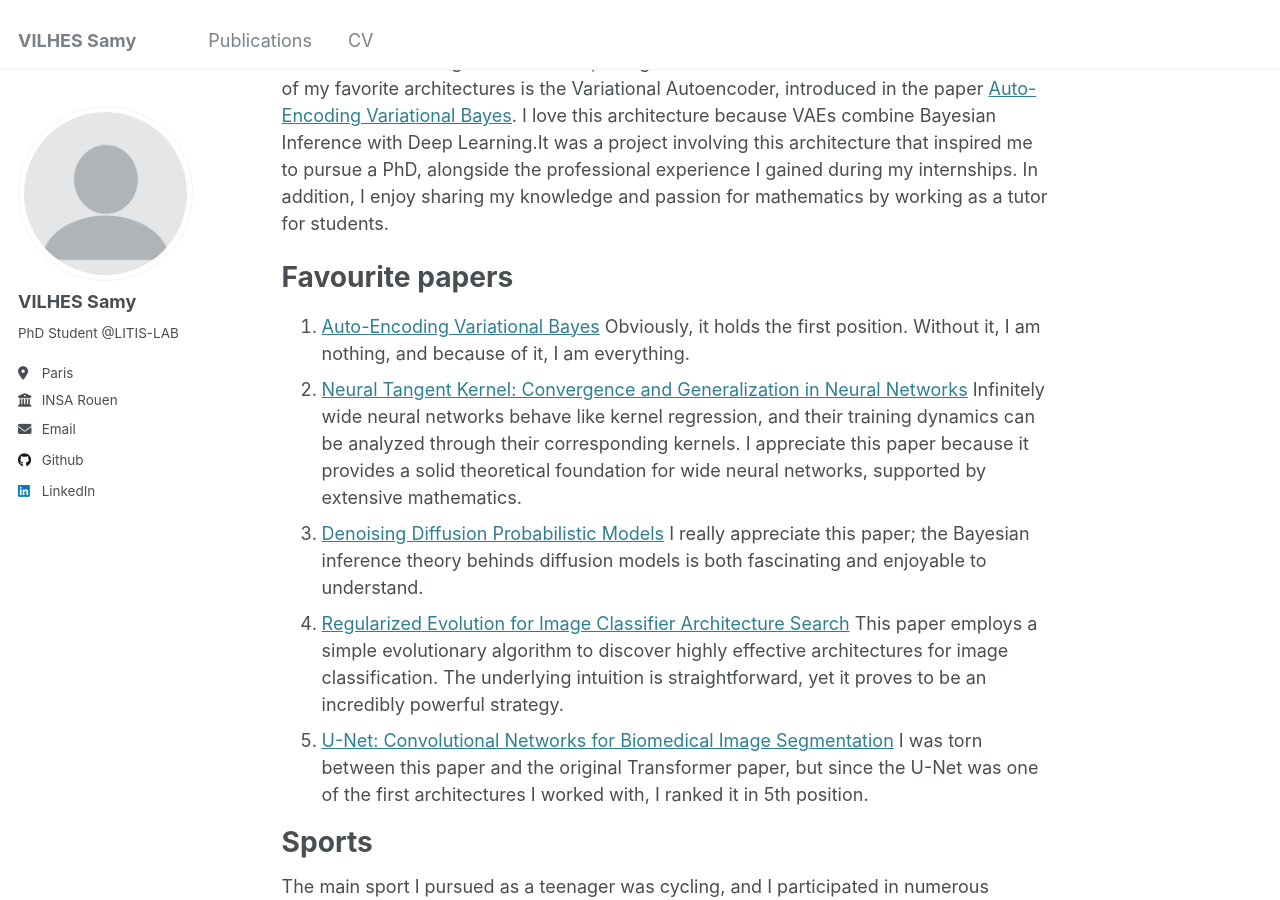
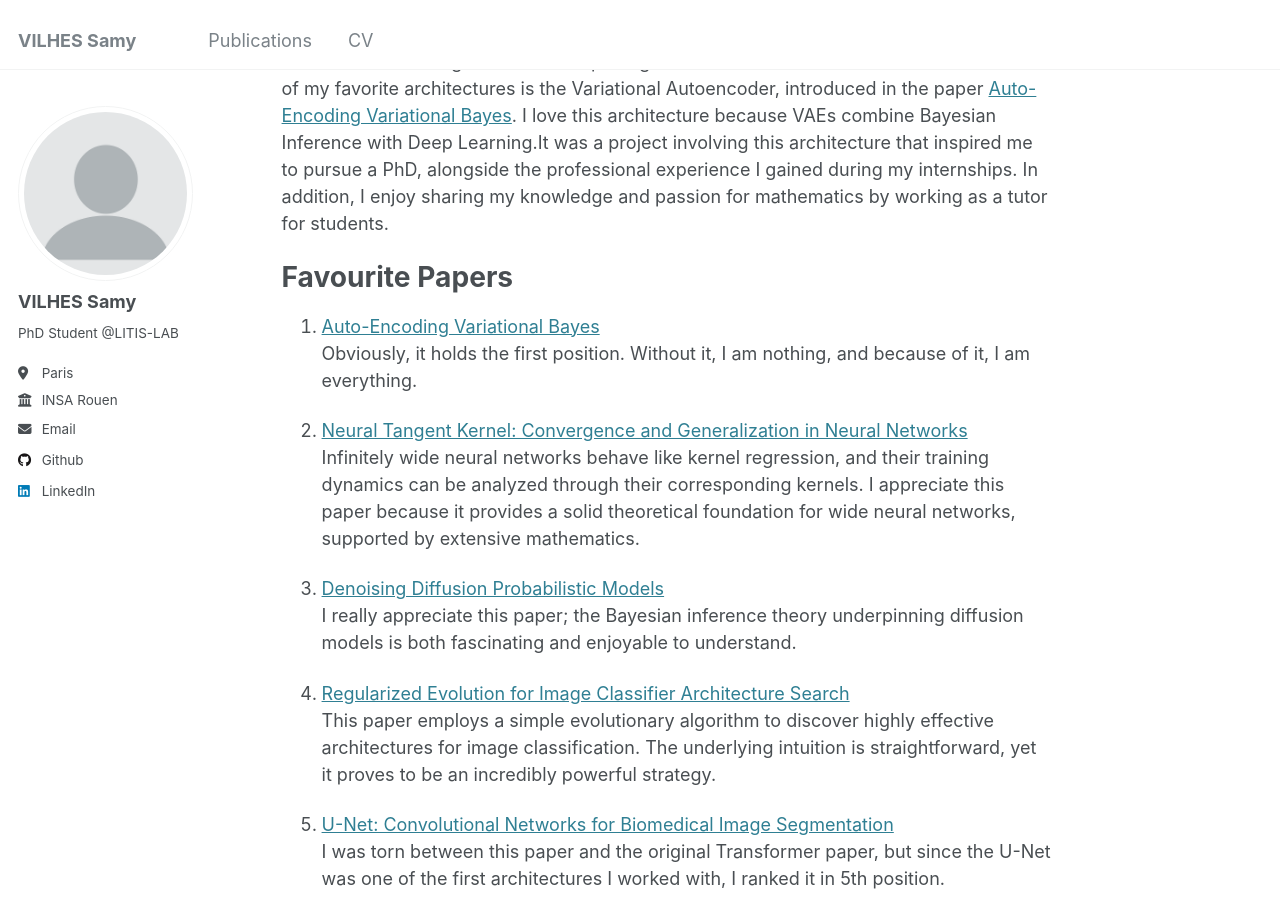
Before and after one commit to vilhess/vilhess.github.io, a Jekyll site: the page built from _pages/about.md, in a window 1280 px wide and 900 px high, scrolled down 306 px. Built offline with Jekyll 4.4.1, drawn with Linux system fonts in a browser that asks for light colours.

Commit message:
Update about.md

```diff
--- a/_pages/about.md
+++ b/_pages/about.md
@@ -14,18 +14,22 @@ Me, Myself & Maths
 
 I am passionate about Artificial Intelligence. In my spare time, I enjoy building state-of-the-art Machine Learning models and exploring the mathematical theories behind them. One of my favorite architectures is the Variational Autoencoder, introduced in the paper [Auto-Encoding Variational Bayes](https://arxiv.org/abs/1312.6114). I love this architecture because VAEs combine Bayesian Inference with Deep Learning.It was a project involving this architecture that inspired me to pursue a PhD, alongside the professional experience I gained during my internships. In addition, I enjoy sharing my knowledge and passion for mathematics by working as a tutor for students.
 
-Favourite papers
-======
+# Favourite Papers
+
 1. [Auto-Encoding Variational Bayes](https://arxiv.org/abs/1312.6114)
-       Obviously, it holds the first position. Without it, I am nothing, and because of it, I am everything.
+   Obviously, it holds the first position. Without it, I am nothing, and because of it, I am everything.
+
 2. [Neural Tangent Kernel: Convergence and Generalization in Neural Networks](https://arxiv.org/abs/1806.07572)
-       Infinitely wide neural networks behave like kernel regression, and their training dynamics can be analyzed through their corresponding kernels. I appreciate this paper because it provides a solid theoretical foundation for wide neural networks, supported by extensive mathematics.
+   Infinitely wide neural networks behave like kernel regression, and their training dynamics can be analyzed through their corresponding kernels. I appreciate this paper because it provides a solid theoretical foundation for wide neural networks, supported by extensive mathematics.
+
 3. [Denoising Diffusion Probabilistic Models](https://arxiv.org/abs/2006.11239)
-       I really appreciate this paper; the Bayesian inference theory behinds diffusion models is both fascinating and enjoyable to understand.
+   I really appreciate this paper; the Bayesian inference theory underpinning diffusion models is both fascinating and enjoyable to understand.
+
 4. [Regularized Evolution for Image Classifier Architecture Search](https://arxiv.org/abs/1802.01548)
-       This paper employs a simple evolutionary algorithm to discover highly effective architectures for image classification. The underlying intuition is straightforward, yet it proves to be an               incredibly powerful strategy.
+   This paper employs a simple evolutionary algorithm to discover highly effective architectures for image classification. The underlying intuition is straightforward, yet it proves to be an incredibly powerful strategy.
+
 5. [U-Net: Convolutional Networks for Biomedical Image Segmentation](https://arxiv.org/abs/1505.04597)
-        I was torn between this paper and the original Transformer paper, but since the U-Net was one of the first architectures I worked with, I ranked it in 5th position.
+   I was torn between this paper and the original Transformer paper, but since the U-Net was one of the first architectures I worked with, I ranked it in 5th position.
 
 Sports
 ======
```
